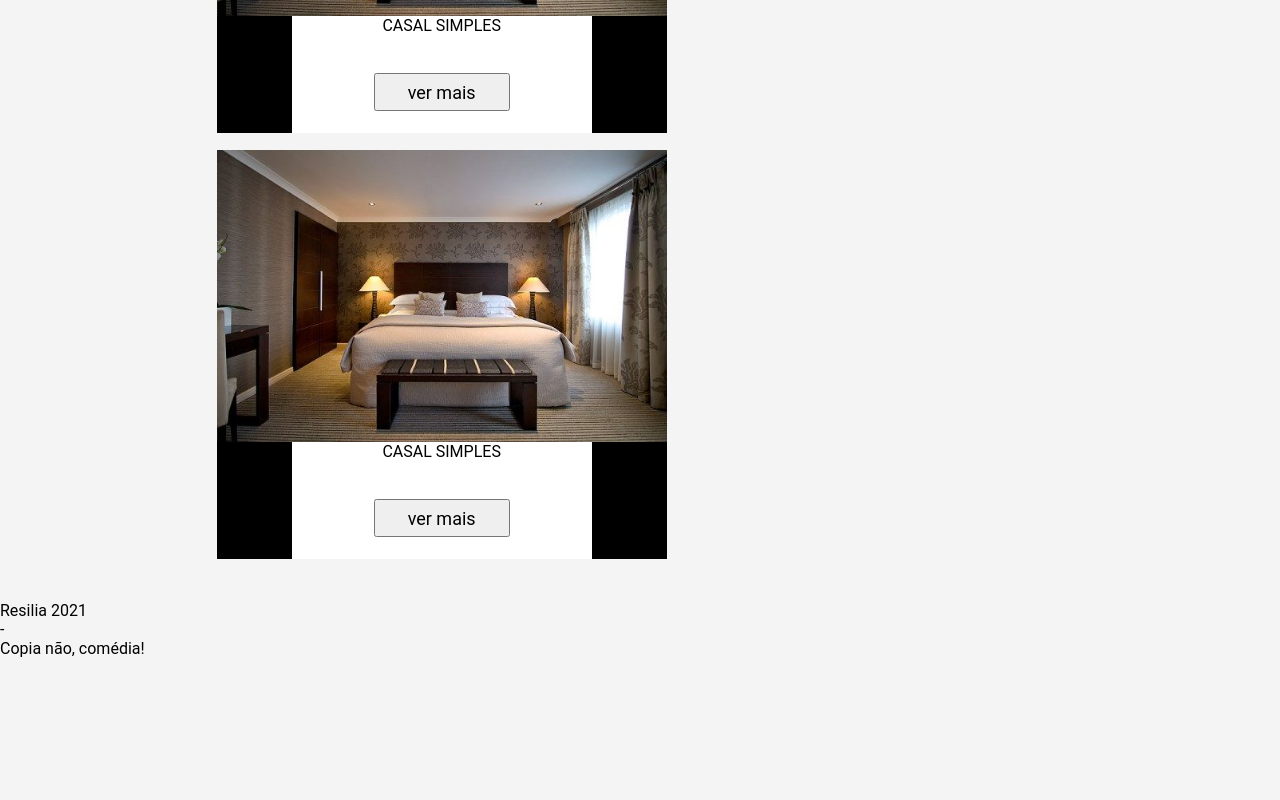
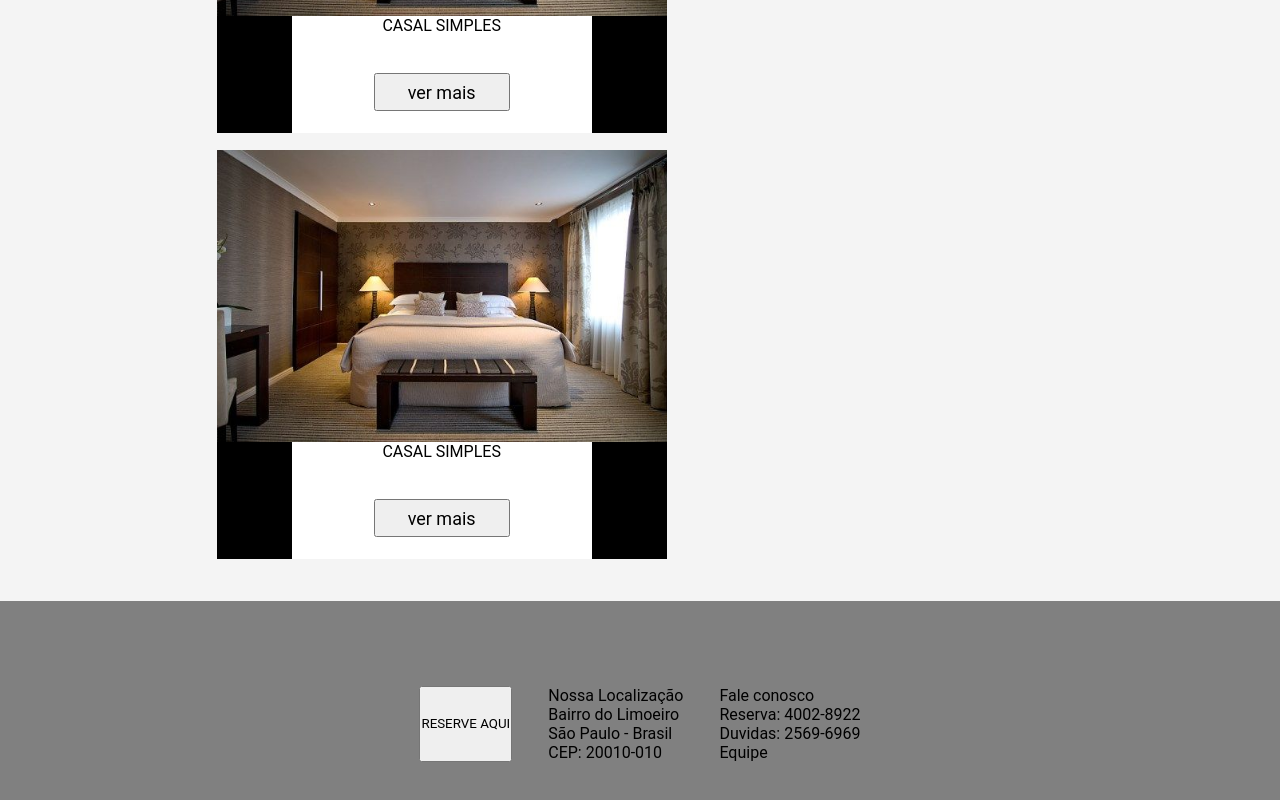
Before and after one commit to CaioLima96/projetoModulo05, a React (Create React App) app: page / in a window 1280 px wide. Shown: the part 1950-2750 px from the top of the page. Before the commit the page ends 2608 px from the top, so only its background shows below. Built offline with nearby package versions, Linux system fonts and the light colour scheme; a web font is replaced by a local one.

Commit message:
FEAT: Versão inicial do footer

```diff
--- a/src/App.css
+++ b/src/App.css
@@ -7,7 +7,7 @@ html, body, #root, .App {
   display: grid;
   height: 100%;
 
-  grid-template-rows: 60px 90% 1fr 40px;
+  grid-template-rows: 60px 90% 1fr 245px;
   grid-template-columns: repeat(12, 1fr);
 }
 
--- a/src/components/global/Footer/Index.css
+++ b/src/components/global/Footer/Index.css
@@ -0,0 +1,39 @@
+footer {
+    display: flex;
+    align-items: center;
+
+    background-color: gray;
+}
+
+.footerContent {
+    display: flex;
+    justify-content: center;
+
+}
+
+.footerContent ul {
+    list-style: none;
+}
+
+.footerContent {
+    max-width: 1050px;
+    width: 67.5%;
+    margin: 0 auto;
+}
+
+.divBar{
+    width: 4px;
+    height: 100%;
+    margin: 0 1rem;
+    background-color: black;
+}
+
+@media (max-width: 1024px){
+
+    .footerContent{
+        flex-direction: column;
+        align-items: center;
+
+        width: 100%;
+    }
+}
--- a/src/components/global/Footer/Index.js
+++ b/src/components/global/Footer/Index.js
@@ -1,4 +1,6 @@
 import React from "react";
+
+import './Index.css'
 
 class Footer extends React.Component {
     render(){
@@ -6,13 +8,33 @@ class Footer extends React.Component {
 
             <footer>
 
-                <ul>
+                <div class="footerContent">
 
-                    <li>Resilia 2021</li>
-                    <li>-</li>
-                    <li>Copia não, comédia!</li>
+                    <button>RESERVE AQUI</button>
 
-                </ul>
+                    <div class="divBar"></div>
+
+                    <ul>
+
+                        <li>Nossa Localização</li>
+                        <li>Bairro do Limoeiro</li>
+                        <li>São Paulo - Brasil</li>
+                        <li>CEP: 20010-010</li>
+
+                    </ul>
+
+                    <div class="divBar"></div>
+
+                    <ul>
+
+                        <li>Fale conosco</li>
+                        <li>Reserva: 4002-8922</li>
+                        <li>Duvidas: 2569-6969</li>
+                        <li>Equipe</li>
+
+                    </ul>
+
+                </div>
 
             </footer>
         )
```
